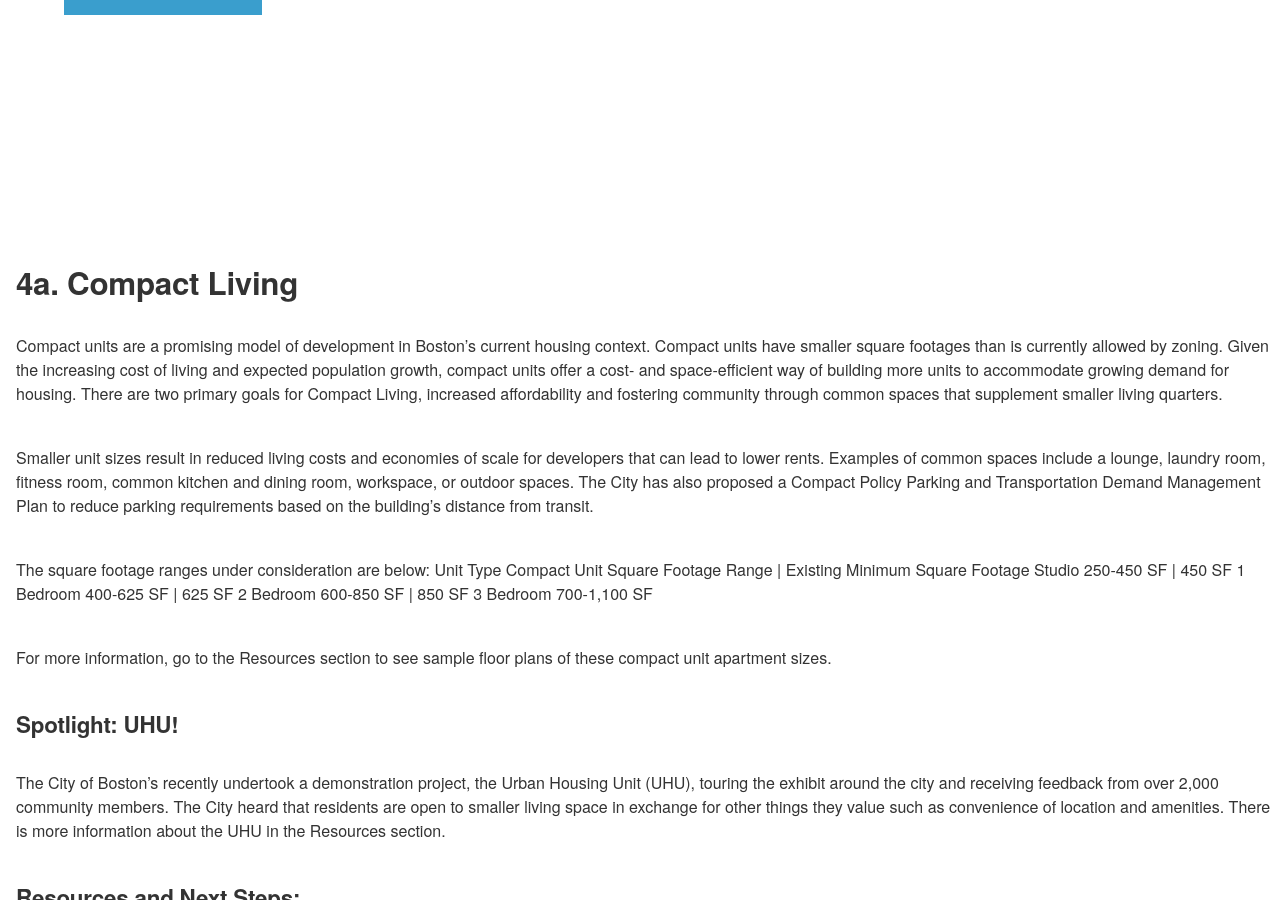
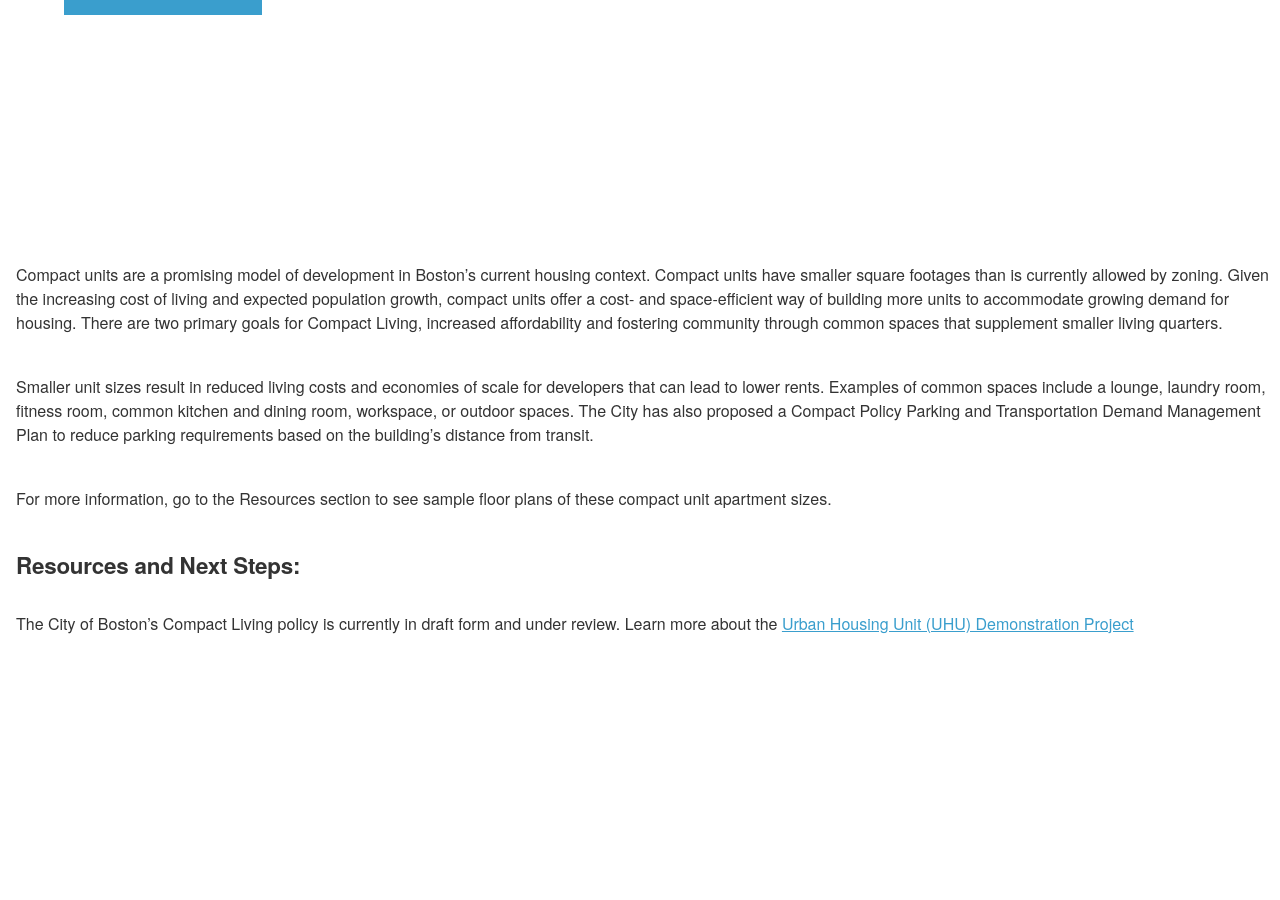
Before and after one commit to isaacchansky/housingilab, a Jekyll site: the page built from _posts/2018-05-06-lesson-04.md, in a window 1280 px wide and 900 px high, scrolled down 589 px. Built offline with Jekyll 4.4.1, drawn with Linux system fonts in a browser that asks for light colours; our own code applies the rules of GitHub Pages for plain Markdown files; a script that is not in the unit is left out; after the commit the page ends 1265 px from its top, so only the background shows below that; some of the changed text lies outside the part shown.

Commit message:
update lesson 04

```diff
--- a/_posts/2018-05-06-lesson-04.md
+++ b/_posts/2018-05-06-lesson-04.md
@@ -1,37 +1,17 @@
 ---
-    updated_at: 03/06/2018
+    updated_at: 07/17/2018
     title: Compact Living Policy
     subtitle: '04'
     order: 4
 ---
 
-## 4a. Compact Living
-
 Compact units are a promising model of development in Boston’s current housing context. Compact units have smaller square footages than is currently allowed by zoning. Given the increasing cost of living and expected population growth, compact units offer a cost- and space-efficient way of building more units to accommodate growing demand for housing. There are two primary goals for Compact Living, increased affordability and fostering community through common spaces that supplement smaller living quarters.
 
 Smaller unit sizes result in reduced living costs and economies of scale for developers that can lead to lower rents. Examples of common spaces include a lounge, laundry room, fitness room, common kitchen and dining room, workspace, or outdoor spaces. The City has also proposed a Compact Policy Parking and Transportation Demand Management Plan to reduce parking requirements based on the building’s distance from transit.
 
-The square footage ranges under consideration are below:
-Unit Type                    Compact Unit Square Footage Range   |    Existing Minimum Square Footage
-Studio                       250-450 SF                          |     450 SF
-1 Bedroom                    400-625 SF                          |     625 SF
-2 Bedroom                    600-850 SF                          |     850 SF
-3 Bedroom                    700-1,100 SF
-
 For more information, go to the Resources section to see sample floor plans of these compact unit apartment sizes.
-
-### Spotlight: UHU!
-
-The City of Boston’s recently undertook a demonstration project, the Urban Housing Unit (UHU), touring the exhibit around the city and receiving feedback from over 2,000 community members. The City heard that residents are open to smaller living space in exchange for other things they value such as convenience of location and amenities. There is more information about the UHU in the Resources section.
-
 
 ### Resources and Next Steps:
 
 The City of Boston’s Compact Living policy is currently in draft form and under review.
-Learn more about the Urban Housing Unit (UHU) demonstration project here: https://www.boston.gov/departments/new-urban-mechanics/urban-housing-unit-roadshow
-
-Here are sample floor plans of the Compact Living units under consideration (get plans from Daniel).
-X- Studio
-X- 1 Bedroom
-X- 2 Bedroom
-X- 3 Bedroom
+Learn more about the [Urban Housing Unit (UHU) Demonstration Project](https://www.boston.gov/departments/new-urban-mechanics/urban-housing-unit-roadshow)
```
